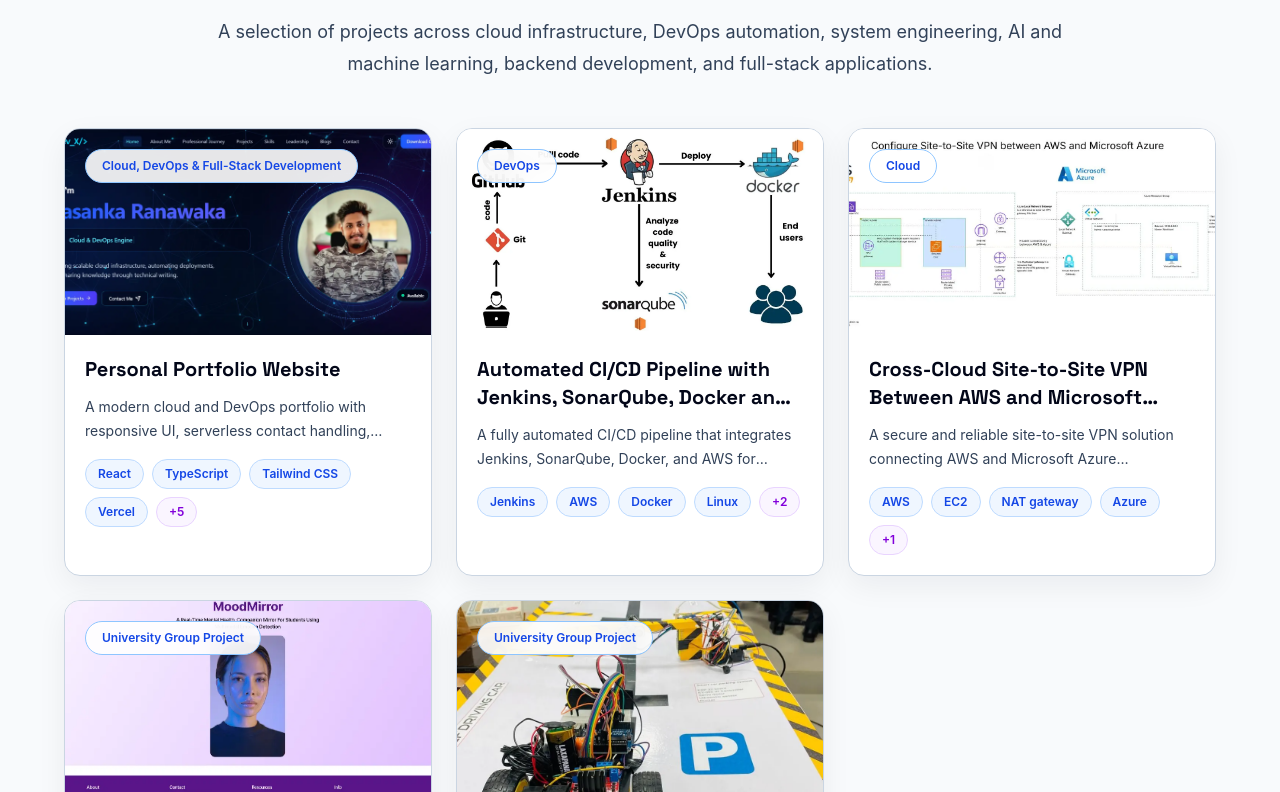
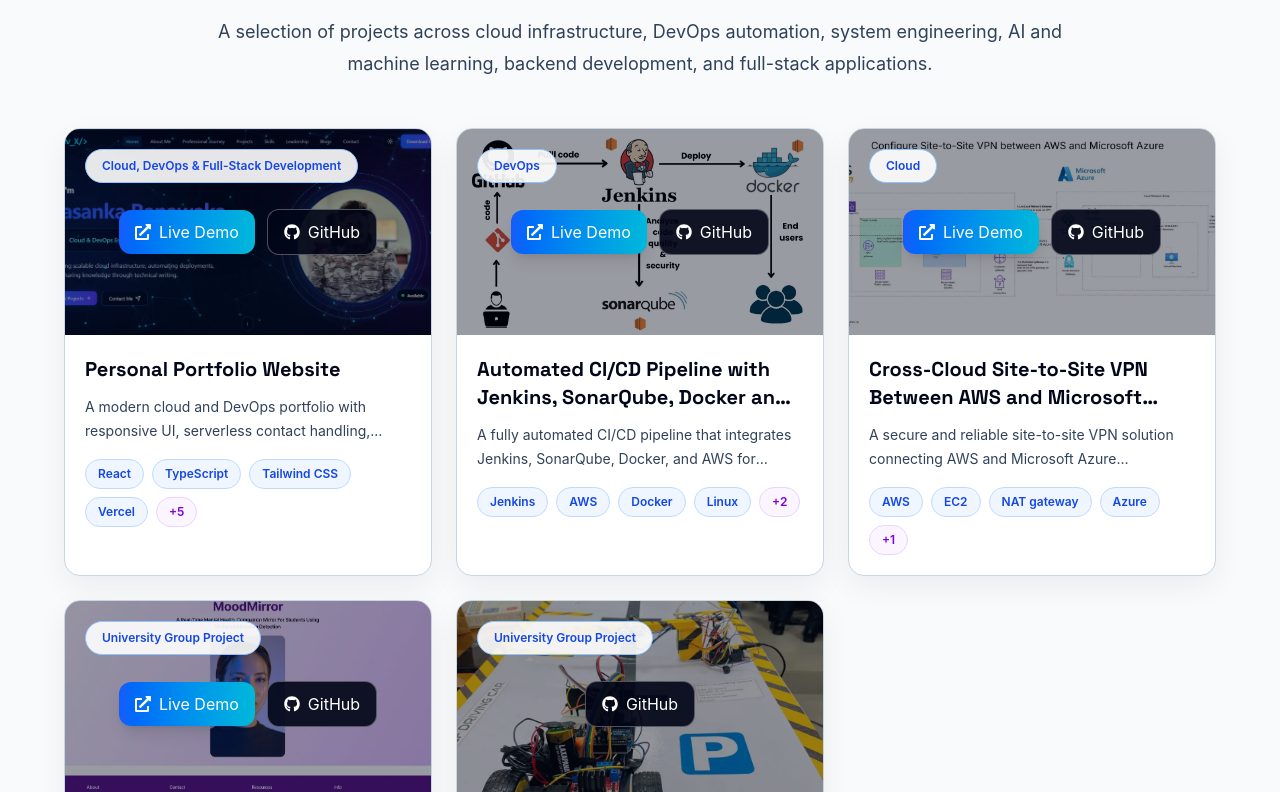
Before and after one commit to SasankaDinith/Modern-Portfolio-Website, a React (Vite) app in the folder client/: page / in a window 1280 px wide. Shown: the part 5188-5980 px from the top of the page. Built offline with nearby package versions, Linux system fonts and the light colour scheme.

Commit message:
optimize the content of project section

```diff
--- a/client/src/features/projects/ProjectCard.tsx
+++ b/client/src/features/projects/ProjectCard.tsx
@@ -1,8 +1,13 @@
+
 import {
   FaExternalLinkAlt,
   FaGithub,
 } from "react-icons/fa";
-import { motion, useReducedMotion } from "motion/react";
+
+import {
+  motion,
+  useReducedMotion,
+} from "motion/react";
 
 import type { Project } from "./projects.types";
 
@@ -17,6 +22,10 @@
 }: ProjectCardProps) {
   const reduceMotion = useReducedMotion();
 
+  // Limit animation delays for large project lists.
+  const animationDelay =
+    Math.min(index, 4) * 0.04;
+
   return (
     <motion.article
       initial={
@@ -24,7 +33,7 @@
           ? false
           : {
               opacity: 0,
-              y: 20,
+              y: 16,
             }
       }
       whileInView={
@@ -37,12 +46,12 @@
       }
       viewport={{
         once: true,
-        amount: 0.15,
+        amount: 0.1,
       }}
       transition={{
-        duration: 0.5,
-        delay: index * 0.06,
-        ease: [0.22, 1, 0.36, 1],
+        duration: 0.35,
+        delay: animationDelay,
+        ease: "easeOut",
       }}
       className="
         group
@@ -51,12 +60,16 @@
         flex-col
         overflow-hidden
         rounded-2xl
+
         border
         border-slate-300
+
         bg-white
+
         shadow-[0_10px_30px_rgba(15,23,42,0.06)]
-        transition-all
-        duration-500
+
+        transition-colors
+        duration-300
 
         hover:border-blue-400
 
@@ -66,42 +79,62 @@
         dark:hover:border-cyan-400/45
       "
     >
-      {/* Image area */}
-      <div className="relative aspect-[16/9] overflow-hidden">
+      {/* =========================
+          PROJECT IMAGE
+      ========================= */}
+
+      <div className="
+        relative
+        aspect-[16/9]
+        overflow-hidden
+      ">
         <img
           src={project.image}
-          alt={project.title}
+          alt={`${project.title} project preview`}
+          width={800}
+          height={450}
           loading="lazy"
+          decoding="async"
           className="
             h-full
             w-full
             object-cover
-            transition-all
-            duration-700
+
+            transition-transform
+            duration-500
             ease-out
 
             group-hover:scale-[1.04]
-            group-hover:blur-[3px]
+
+            motion-reduce:transform-none
           "
         />
 
-        {/* Category badge */}
+        {/* =========================
+            CATEGORY BADGE
+        ========================= */}
+
         <span
           className="
             absolute
             left-5
             top-5
             z-30
+
             rounded-full
+
             border
             border-blue-300
+
             bg-white/90
+
             px-4
             py-2
+
             text-xs
             font-semibold
             text-blue-700
-            backdrop-blur-md
+
             transition-opacity
             duration-300
 
@@ -115,113 +148,172 @@
           {project.category}
         </span>
 
-        {/* Hover dark overlay */}
+        {/* =========================
+            OPTIMIZED DARK OVERLAY
+
+            Uses background color
+            instead of expensive blur.
+
+            Touch devices keep a subtle
+            overlay for visible buttons.
+        ========================= */}
+
         <div
           className="
             pointer-events-none
             absolute
             inset-0
             z-10
-            bg-slate-950/0
-            transition-all
-            duration-500
 
-            group-hover:bg-slate-950/65
+            bg-slate-950/40
+
+            transition-colors
+            duration-300
+
+            [@media(hover:hover)]:bg-slate-950/0
+
+            [@media(hover:hover)]:group-hover:bg-slate-950/65
+
+            [@media(hover:hover)]:group-focus-within:bg-slate-950/65
           "
         />
 
-        {/* Blur overlay */}
+        {/* =========================
+            PROJECT ACTION BUTTONS
+        ========================= */}
+
         <div
           className="
-            pointer-events-none
             absolute
             inset-0
-            z-10
-            opacity-0
-            transition-all
-            duration-500
+            z-20
 
-            group-hover:opacity-100
-            group-hover:backdrop-blur-[2px]
+            flex
+            items-center
+            justify-center
           "
-        />
-
-        {/* Hover buttons */}
-        <div className="absolute inset-0 z-20 flex items-center justify-center">
+        >
           <div
             className="
               flex
-              translate-y-4
+              translate-y-0
               flex-wrap
               items-center
               justify-center
-              gap-4
-              opacity-0
-              transition-all
-              duration-500
+              gap-3
+              opacity-100
+
+              transition-[opacity,transform]
+              duration-300
               ease-out
 
-              group-hover:translate-y-0
-              group-hover:opacity-100
+              [@media(hover:hover)]:translate-y-4
+              [@media(hover:hover)]:opacity-0
+
+              [@media(hover:hover)]:group-hover:translate-y-0
+              [@media(hover:hover)]:group-hover:opacity-100
+
+              [@media(hover:hover)]:group-focus-within:translate-y-0
+              [@media(hover:hover)]:group-focus-within:opacity-100
             "
           >
+            {/* Live Demo */}
+
             {project.liveUrl && (
               <a
                 href={project.liveUrl}
                 target="_blank"
                 rel="noopener noreferrer"
+                aria-label={`View live demo of ${project.title}`}
                 className="
                   inline-flex
                   items-center
                   gap-2
+
                   rounded-xl
+
                   bg-gradient-to-r
                   from-blue-600
                   to-cyan-500
-                  px-5
-                  py-3
+
+                  px-4
+                  py-2.5
+
                   text-sm
                   font-semibold
                   text-white
+
                   shadow-lg
+
                   transition-transform
-                  duration-300
+                  duration-200
 
                   hover:scale-105
+
+                  focus-visible:outline
+                  focus-visible:outline-2
+                  focus-visible:outline-offset-2
+                  focus-visible:outline-cyan-400
+
+                  motion-reduce:transform-none
                 "
               >
-                <FaExternalLinkAlt size={17} />
+                <FaExternalLinkAlt
+                  size={16}
+                  aria-hidden="true"
+                />
+
                 Live Demo
               </a>
             )}
+
+            {/* GitHub */}
 
             {project.githubUrl && (
               <a
                 href={project.githubUrl}
                 target="_blank"
                 rel="noopener noreferrer"
+                aria-label={`View GitHub repository of ${project.title}`}
                 className="
                   inline-flex
                   items-center
                   gap-2
+
                   rounded-xl
+
                   border
                   border-white/30
-                  bg-slate-950/85
-                  px-5
-                  py-3
+
+                  bg-slate-950/90
+
+                  px-4
+                  py-2.5
+
                   text-sm
                   font-semibold
                   text-white
-                  backdrop-blur-xl
-                  transition-all
-                  duration-300
+
+                  transition-[background-color,border-color,transform]
+                  duration-200
 
                   hover:border-cyan-400
                   hover:bg-slate-900
+                  hover:scale-105
+
+                  focus-visible:outline
+                  focus-visible:outline-2
+                  focus-visible:outline-offset-2
+                  focus-visible:outline-cyan-400
+
+                  motion-reduce:transform-none
                 "
               >
-                <FaGithub size={17} />
+                <FaGithub
+                  size={16}
+                  aria-hidden="true"
+                />
+
                 GitHub
               </a>
             )}
@@ -229,11 +321,33 @@
         </div>
       </div>
 
-      {/* Card content */}
-<div className="flex flex-1 flex-col p-5">
-  <h3 className="space-grotesk-bold line-clamp-2 text-xl font-bold leading-7 text-slate-950 dark:text-white">
+      {/* =========================
+          PROJECT CONTENT
+      ========================= */}
+
+      <div className="
+        flex
+        flex-1
+        flex-col
+        p-5
+      ">
+        {/* Project title */}
+
+        <h3
+          className="
+            space-grotesk-bold
+            line-clamp-2
+            text-xl
+            font-bold
+            leading-7
+            text-slate-950
+            dark:text-white
+          "
+        >
           {project.title}
         </h3>
+
+        {/* Project description */}
 
         <p
           className="
@@ -248,10 +362,20 @@
           {project.description}
         </p>
 
-  {/* Technologies */}
+        {/* =========================
+            TECHNOLOGIES
+        ========================= */}
+
         {project.technologies &&
           project.technologies.length > 0 && (
-      <div className="mt-4 flex flex-wrap gap-2">
+            <div
+              className="
+                mt-4
+                flex
+                flex-wrap
+                gap-2
+              "
+            >
               {project.technologies
                 .slice(0, 4)
                 .map((technology) => (
@@ -259,11 +383,15 @@
                     key={technology}
                     className="
                       rounded-full
+
                       border
                       border-blue-200
+
                       bg-blue-50
+
                       px-3
                       py-1.5
+
                       text-xs
                       font-semibold
                       text-blue-700
@@ -277,15 +405,20 @@
                   </span>
                 ))}
 
-        {project.technologies.length > 4 && (
+              {project.technologies.length >
+                4 && (
                 <span
                   className="
                     rounded-full
+
                     border
                     border-purple-200
+
                     bg-purple-50
+
                     px-3
                     py-1.5
+
                     text-xs
                     font-semibold
                     text-purple-700
@@ -295,7 +428,9 @@
                     dark:text-purple-300
                   "
                 >
-            +{project.technologies.length - 4}
+                  +
+                  {project.technologies.length -
+                    4}
                 </span>
               )}
             </div>
```
Lines whose indentation alone changed are shown as unchanged.
